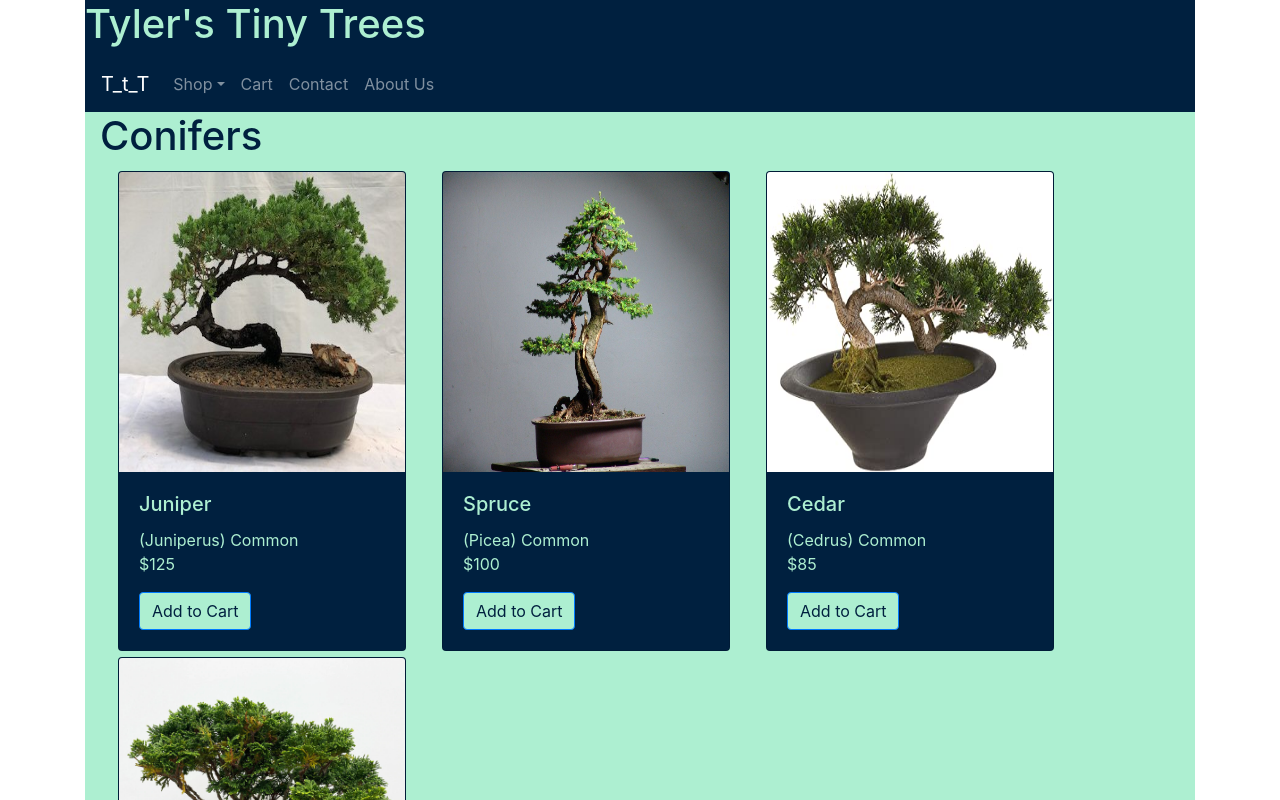
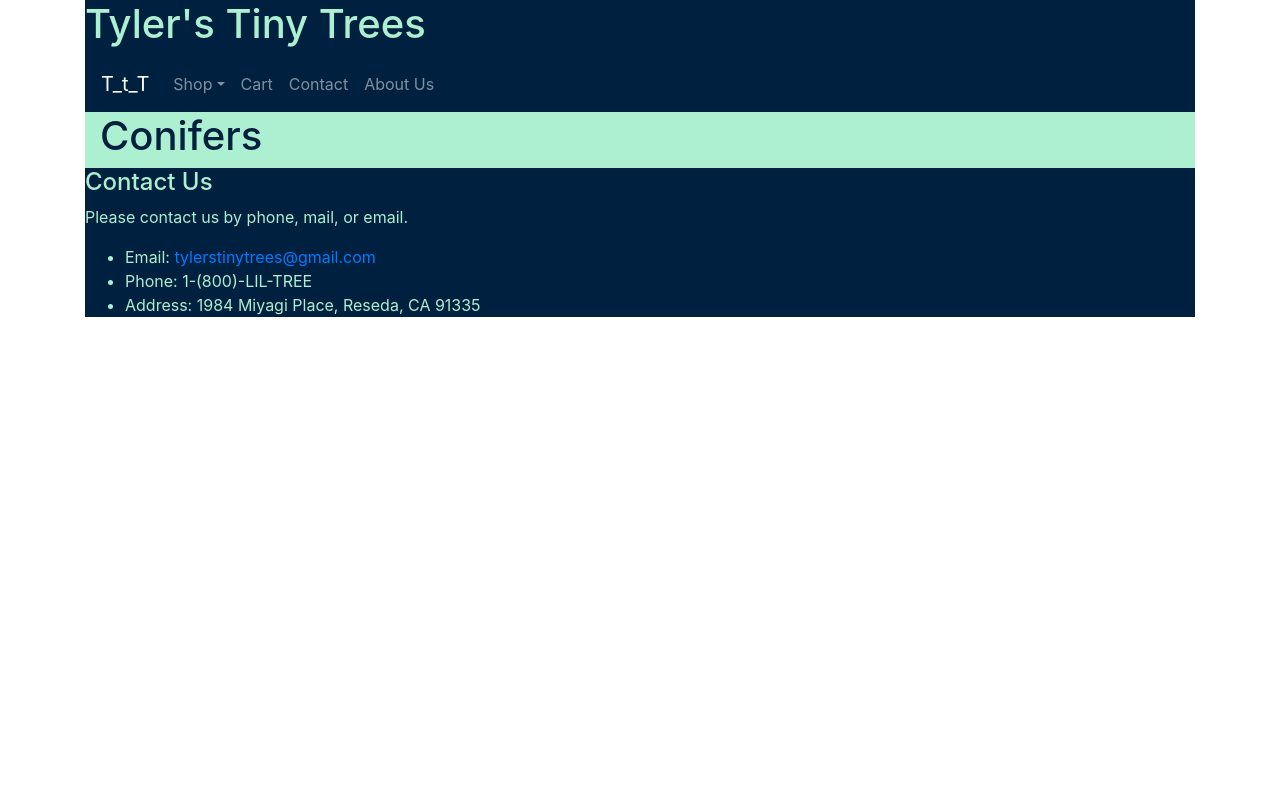
Before and after one commit to pannelltyler91/react-pannell, a React (Create React App) app: page /conifers in a window 1280 px wide. Shown: the top 800 px of the page. Built offline with nearby package versions, Linux system fonts and the light colour scheme.

Commit message:
removed function warnings for deployment

```diff
--- a/src/App.js
+++ b/src/App.js
@@ -6,7 +6,6 @@
 import Container from 'react-bootstrap/Container';
 import Row from 'react-bootstrap/Row';
 import Contact from './components/contact';
-import Home from './components/home';
 import '../src/app.css';
 
 
--- a/src/components/broadleafevergreen.js
+++ b/src/components/broadleafevergreen.js
@@ -15,7 +15,7 @@
         console.log('clicked');
     }
     render(){
-        let itemList = this.props.items.map(item => {
+        let itemList = this.props.items.forEach(item => {
             if(item.id >= 4 && item.id <=6){
                 return(
                     <div>
--- a/src/components/conifers_pines.js
+++ b/src/components/conifers_pines.js
@@ -15,7 +15,7 @@
         console.log('clicked');
     }
     render(){
-        let itemList = this.props.items.map(item => {
+        let itemList = this.props.items.forEach(item => {
             if(item.id >= 7 && item.id <=10){
                 return(
                     <div>
--- a/src/components/deciduous.js
+++ b/src/components/deciduous.js
@@ -15,7 +15,7 @@
         console.log('clicked');
     }
     render(){
-        let itemList = this.props.items.map(item => {
+        let itemList = this.props.items.forEach(item => {
             if(item.id >= 1 && item.id <=3){
                 return(
                     <div>
@@ -38,7 +38,7 @@
                 )
 
             }
-
+            return
         })
         return(
 
--- a/src/components/home.js
+++ b/src/components/home.js
@@ -1,6 +1,5 @@
 import {Component} from 'react';
 import {connect} from 'react-redux';
-import {NavLink} from 'react-router-dom';
 import 'bootstrap/dist/css/bootstrap.css';
 import Card from 'react-bootstrap/Card';
 import Button from 'react-bootstrap/Button';
```
